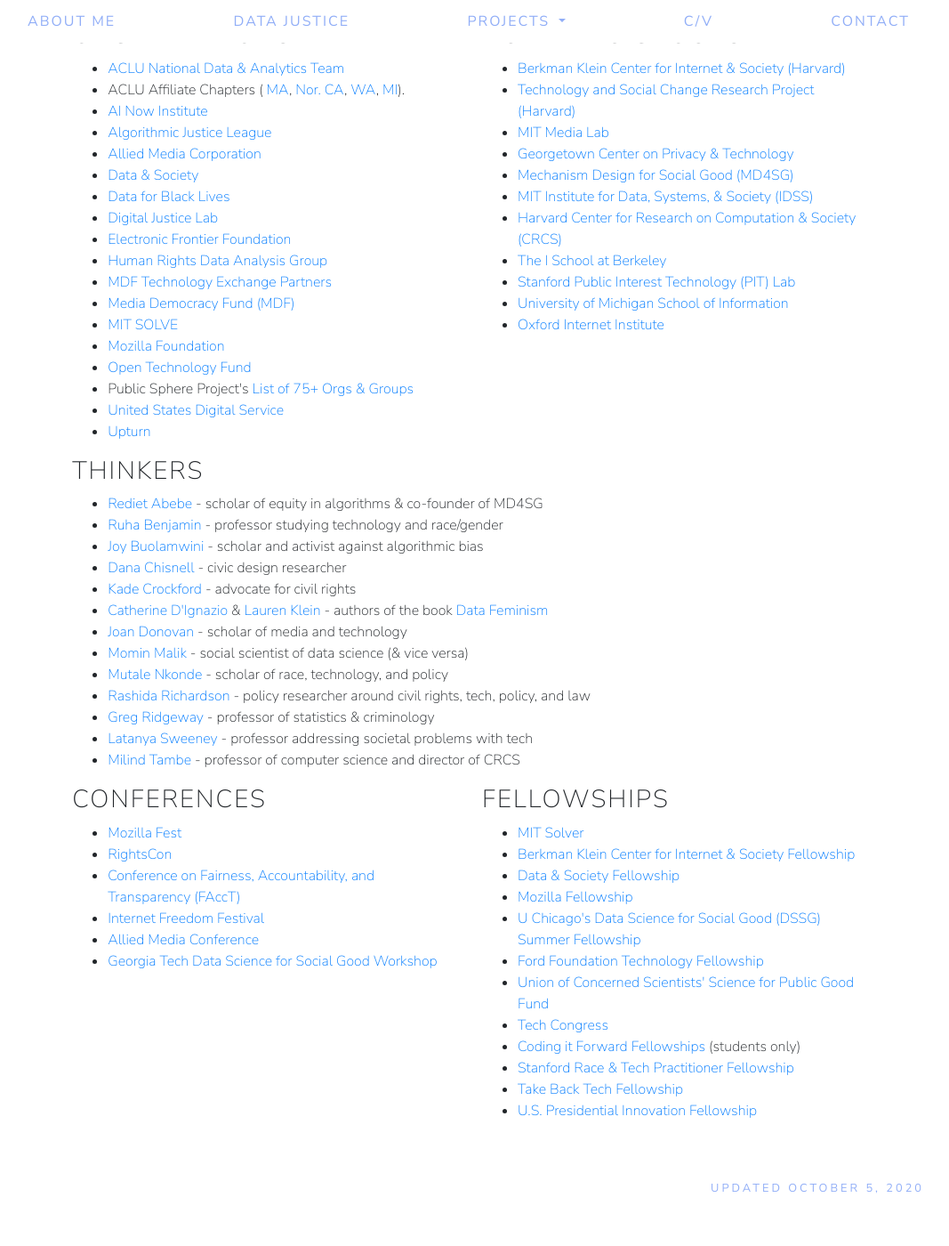
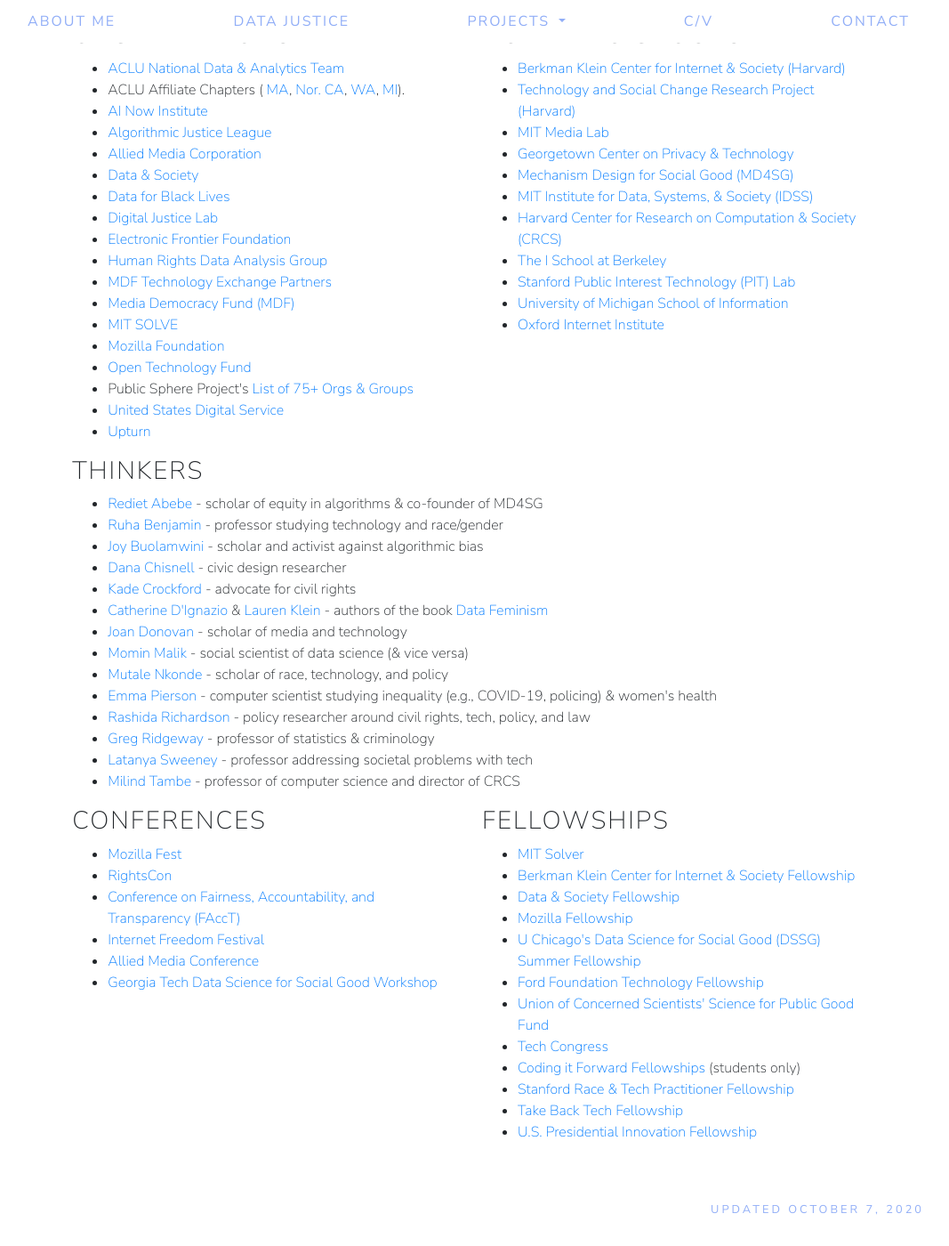
Before and after one commit to smhurwitz/smhurwitz.github.io, a Jekyll site: the page built from datajustice.html, in a window 1280 px wide and 1400 px high, scrolled down 399 px. Shown: the whole window at 89% size, without its empty margins (113-1180 px from the left). Built offline with Jekyll 4.4.1, drawn with Linux system fonts in a browser that asks for light colours; nearby versions of some CDN libraries; before the commit the page ends 1775 px from its top, so only the background shows below that.

Commit message:
Add Emma Pierson

```diff
--- a/datajustice.html
+++ b/datajustice.html
@@ -95,6 +95,7 @@
           <li><a href="https://www.hks.harvard.edu/faculty/joan-donovan" target="_blank">Joan Donovan</a> -  scholar of media and technology</li>
           <li><a href="https://www.mominmalik.com/" target="_blank">Momin Malik</a> - social scientist of data science (& vice versa)</li>
           <li><a href="https://www.mutale.tech/" target="_blank">Mutale Nkonde</a> - scholar of race, technology, and policy</li>
+          <li><a href="https://cs.stanford.edu/~emmap1/" target="_blank">Emma Pierson</a> - computer scientist studying inequality (e.g., COVID-19, policing) & women's health</li>
           <li><a href="https://ainowinstitute.org/people/rashida-richardson.html" target="_blank">Rashida Richardson</a> - policy researcher around civil rights, tech, policy, and law</li>
           <li><a href="https://sites.google.com/site/gregridgeway/" target="_blank">Greg Ridgeway</a> - professor of statistics & criminology</li>
           <li><a href="https://www.iq.harvard.edu/people/latanya-sweeney" target="_blank">Latanya Sweeney</a> - professor addressing societal problems with tech</li>
@@ -138,4 +139,4 @@
 
 </main>
 
-<footer>Updated October 5, 2020</footer>
+<footer>Updated October 7, 2020</footer>
```
